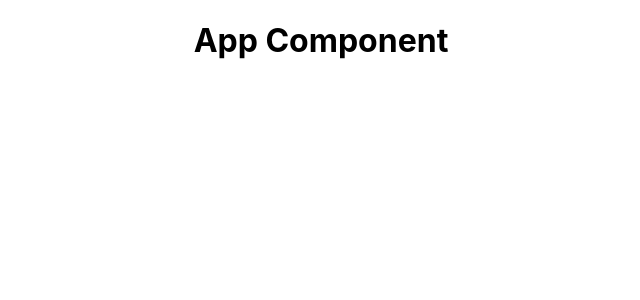
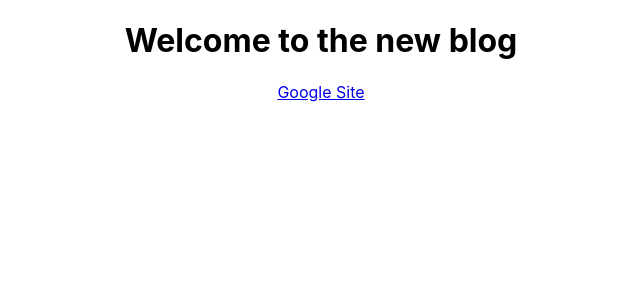
Before and after one commit to vmhunter03/Dojo-blog, a JavaScript app: page / in a window 1280 px wide. Shown: the top 300 px of the page, without its empty margins (319-959 px from the left). Built offline with nearby package versions, Linux system fonts and the light colour scheme; the HTML template or start-up script is replaced by a standard one.

Commit message:
Dynamic Values in Templates added link cons

```diff
--- a/src/App.js
+++ b/src/App.js
@@ -1,10 +1,13 @@
 import './App.css';
 
 function App() {
+  const title = 'Welcome to the new blog';
+  const link = "http://www.google.com";
   return (
     <div className="App">
      <div className="content">
-       <h1>App Component</h1>
+       <h1>{ title }</h1>
+       <a href={link}>Google Site</a>
      </div>
     </div>
   );
```
